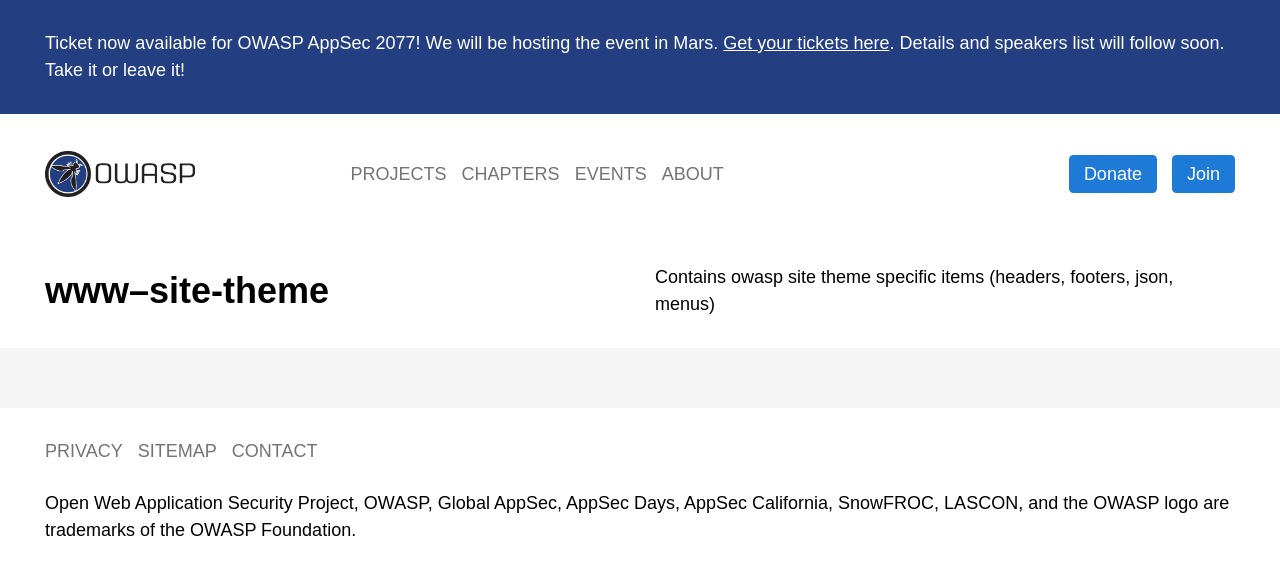
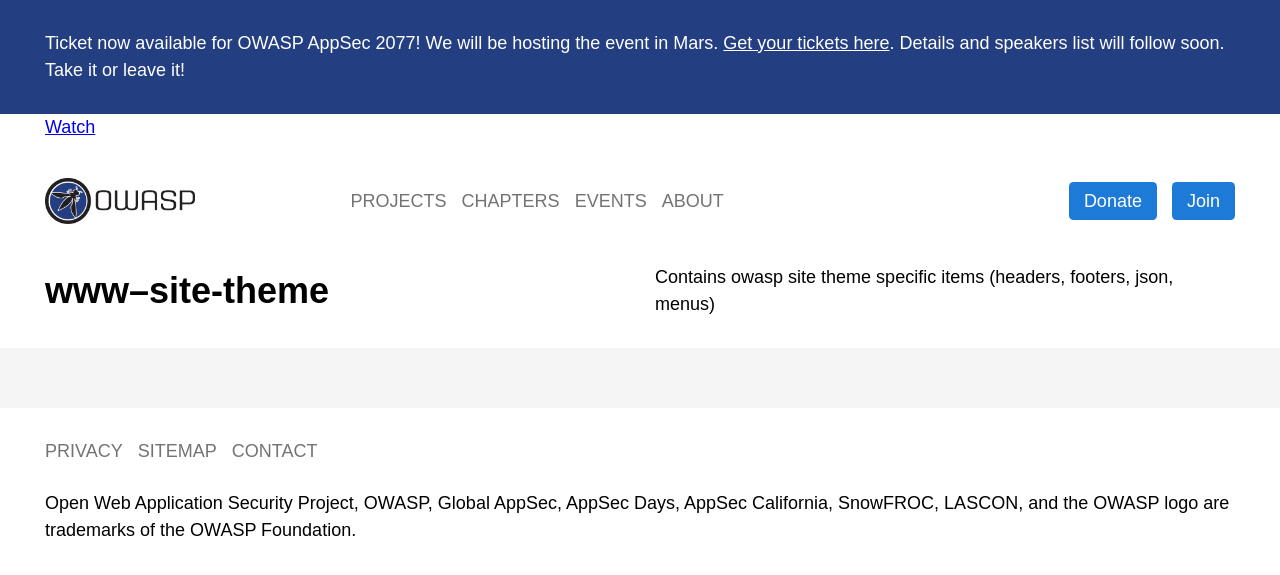
Before and after one commit to OWASP/www--site-theme, a Jekyll site: the page built from README.md, in a window 1280 px wide. Shown: the top 575 px of the page. Built offline with Jekyll 4.4.1, drawn with Linux system fonts in a browser that asks for light colours; some web fonts are replaced; our own code applies the rules of GitHub Pages for plain Markdown files.

Commit message:
Testing Watch

```diff
--- a/_includes/header.html
+++ b/_includes/header.html
@@ -35,7 +35,7 @@
         </li>
       </ul>
     </nav>
-
+    <a class="github-button" href="https://github.com/owasp/www--site" data-icon="octicon-eye" aria-label="Watch Site on GitHub">Watch</a>
     <nav class="top-nav">
       <a href="{{ site.github.url }}/" class="desktop-logo">
         <img src="{{ site.github.url }}/assets/image/logo.png" alt="">
```
